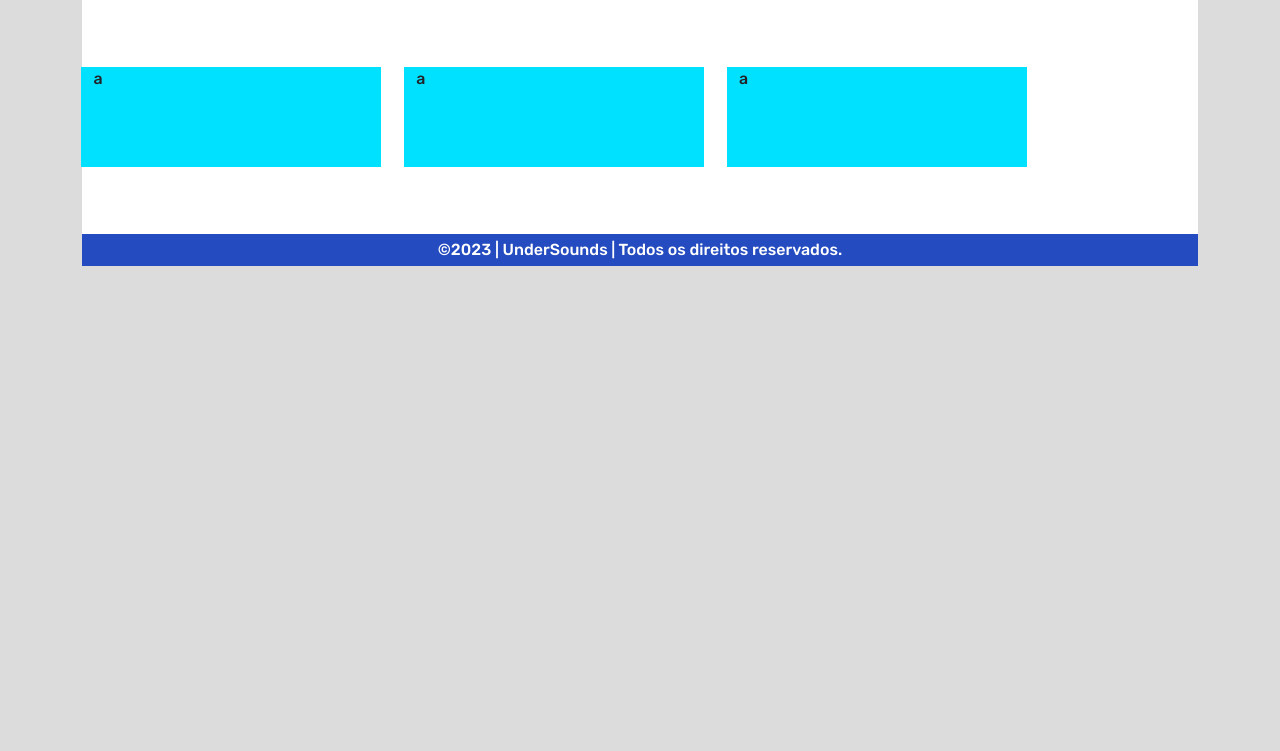
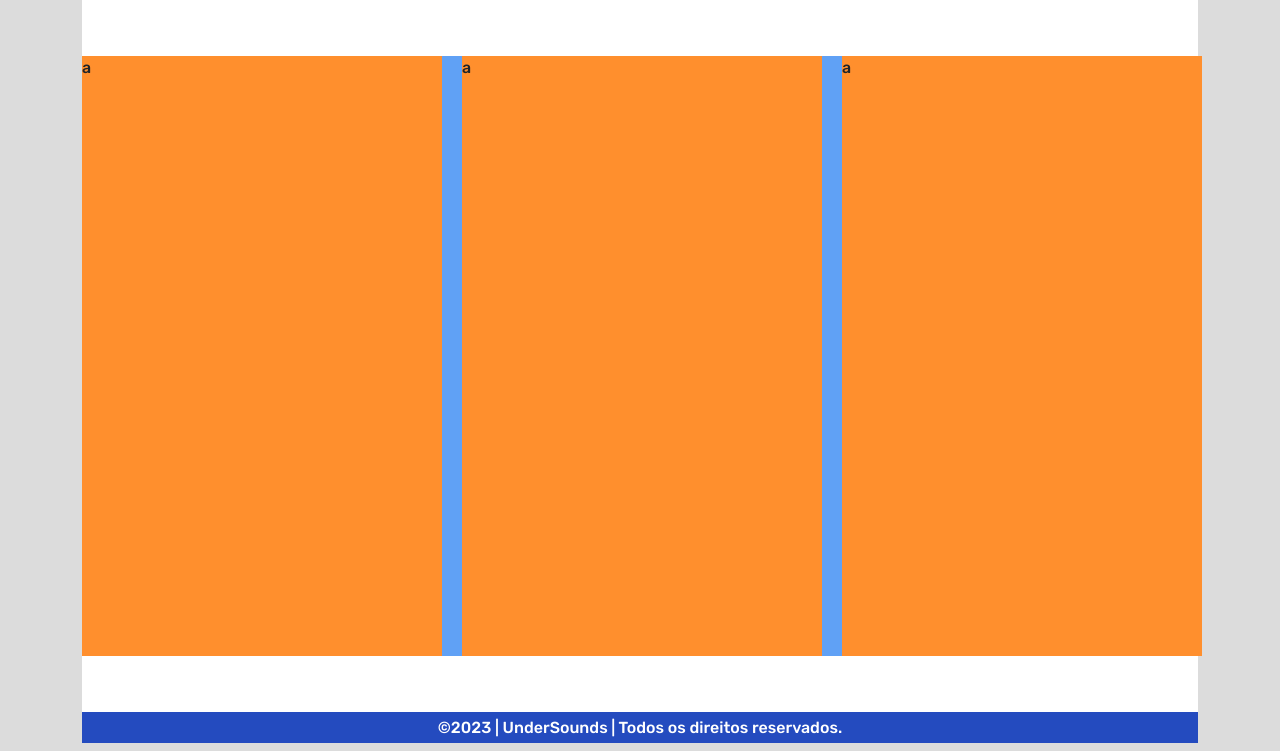
Before and after one commit to NettoH3R/TCC_oficial, a PHP site: page /sobre.php in a window 1280 px wide. Shown: the part 257-1008 px from the top of the page. Before the commit the page ends 523 px from the top, so only its background shows below. Run offline with PHP 8.4, Linux system fonts and the light colour scheme.

Commit message:
dor e dor de cabeça

```diff
--- a/app/includes/css/style.css
+++ b/app/includes/css/style.css
@@ -617,12 +617,15 @@ select option[disabled] {
 }
 
 .sobreRetangulo{
-    width: 300px;
-    height: 100px;
-    margin: 1%;
+    width: 360px;
+    height: 600px;
+    background-color: #ff8f2d;
+}
+
+.sobreFundo{
+    background-color: #60A1F5;
 }
 
 .sobreFotoPerfil{
     background-color: #646b68;
-
 }
--- a/app/sobre.php
+++ b/app/sobre.php
@@ -7,22 +7,31 @@
 
      <main class="main">
 
+         <div class="sobreFundo">
+
              <div class="row">
 
-             <div class="col-md-3 sobreRetangulo" style="background-color: #00e1ff;">
+                 <div class="col-md-4">
+                     <div class="sobreRetangulo">
                          <p>a</p>
                      </div>
+                 </div>
 
-             <div class="col-md-3 sobreRetangulo" style="background-color: #00e1ff;">
+                 <div class="col-md-4">
+                     <div class="sobreRetangulo">
                          <p>a</p>
                      </div>
+                 </div>
 
-             <div class="col-md-3 sobreRetangulo" style="background-color: #00e1ff;">
+                 <div class="col-md-4">
+                     <div class="sobreRetangulo">
                          <p>a</p>
+                     </div>
                  </div>
 
              </div>
 
+         </div>
      </main>
 
  </div>
```
Lines whose indentation alone changed are shown as unchanged.
